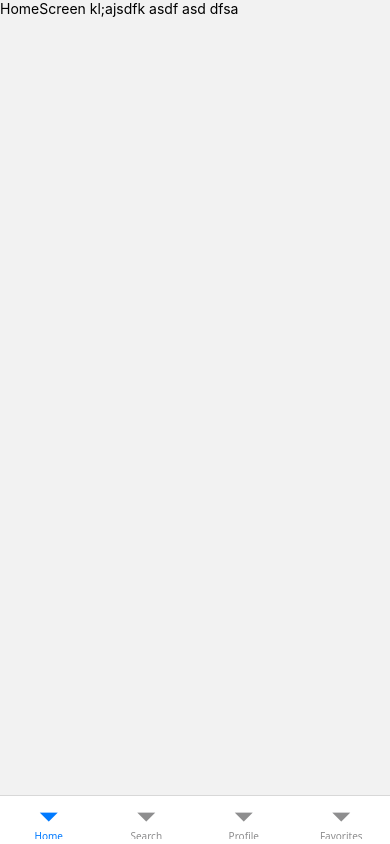
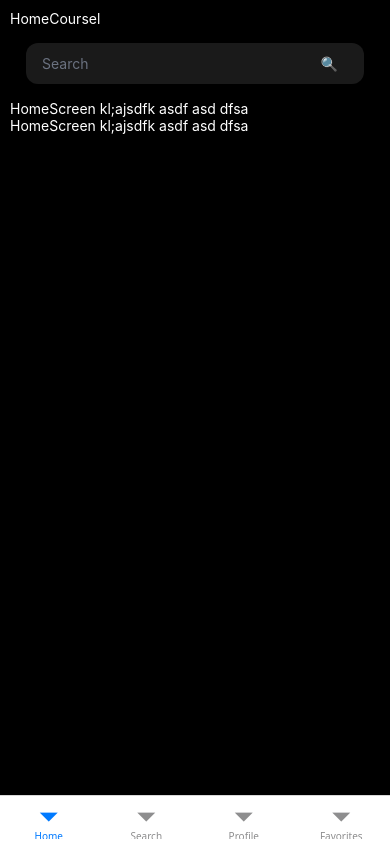
Before and after one commit to sandeep043/Cineverse-Native, a React Native app: screen /Home in a window 390 px wide. Built offline with nearby package versions, Linux system fonts and the light colour scheme.

Commit message:
added Utilities

```diff
--- a/App.tsx
+++ b/App.tsx
@@ -13,25 +13,15 @@ import ProfileScreen from '../Cineverse/src/screens/ProfileScreen';
 import FavoritesScreen from '../Cineverse/src/screens/FavouriteScreen';
 import RootNavigation from './src/navigation/RootNavigator';
 
+function SafeAreaWrapper() {
+  const insets = useSafeAreaInsets();
 
-
-const Stack = createNativeStackNavigator()
-const Tab = createBottomTabNavigator();
-
-// function RootNavigation(){
-//   return (
-
-//   <NavigationContainer>
-//    <Stack.Navigator>
-//     <Stack.Screen name='Home' component={HomeScreen} />
-//     <Stack.Screen name='Search' component={SearchScreen} />
-//     <Stack.Screen name='Profile' component={ProfileScreen} />
-//     <Stack.Screen name='Favorites' component={FavoritesScreen} />
-//     </Stack.Navigator>
-//     </NavigationContainer>
-//   )
-
-// }
+  return (
+    <View style={[styles.container, { paddingTop: insets.top,}]}>
+      <RootNavigation />
+    </View>
+  );
+}
 
 function App() {
   const isDarkMode = useColorScheme() === 'dark';
@@ -39,7 +29,7 @@ function App() {
   return (
     <SafeAreaProvider>
       <StatusBar barStyle={isDarkMode ? 'light-content' : 'dark-content'} />
-     <RootNavigation />
+      <SafeAreaWrapper />
     </SafeAreaProvider>
   );
 }
--- a/package.json
+++ b/package.json
@@ -17,7 +17,7 @@
     "@reduxjs/toolkit": "^2.11.2",
     "react": "19.2.3",
     "react-native": "0.84.0",
-    "react-native-safe-area-context": "^5.6.2",
+    "react-native-safe-area-context": "^5.7.0",
     "react-native-screens": "^4.24.0",
     "react-redux": "^9.2.0"
   },
--- a/src/screens/HomeScreen.js
+++ b/src/screens/HomeScreen.js
@@ -1,13 +1,35 @@
-import { View, Text } from 'react-native'
+import {StyleSheet, View, Text } from 'react-native'
 import React from 'react'
+import HomeCoursel from '../utilities/HomeCoursel'
+import  SearchBar  from '../utilities/SearchBar'
 
 export default function HomeScreen() {
+
+
   return (
-    <View>
-      <Text>HomeScreen
+    <View style={styles.mainContainer}>
+
+      <HomeCoursel />
+      <SearchBar />
+      <Text style={{color:'white'}} >HomeScreen
+        kl;ajsdfk asdf asd dfsa
+
+      </Text>
+      <Text style={{color:'white'}} >HomeScreen
         kl;ajsdfk asdf asd dfsa
 
       </Text>
     </View>
   )
 }
+
+const styles = StyleSheet.create({
+
+  mainContainer: {
+  flex: 1,
+  backgroundColor: '#000',
+  padding: 10
+},
+
+
+})
--- /dev/null
+++ b/src/utilities/HomeCoursel.js
@@ -0,0 +1,10 @@
+import { View, Text } from 'react-native'
+import React from 'react'
+
+export default function HomeCoursel() {
+  return (
+    <View>
+      <Text style={{color:'white'}} >HomeCoursel</Text>
+    </View>
+  )
+}
--- /dev/null
+++ b/src/utilities/SearchBar.js
@@ -0,0 +1,48 @@
+import { StyleSheet, View, Text ,TextInput, Pressable } from 'react-native'
+import React, { useState } from 'react'
+
+
+export default function SearchBar() {
+    const [searchText, setSearchText] = useState('');
+
+    const handleSearch = () => {
+        console.log('Searching for:', searchText);
+    };
+
+  return (
+    <View style={styles.searchContainer}>
+      <TextInput   style={styles.searchInput}
+                    placeholder="Search"
+                    placeholderTextColor="#6b7280"
+                    value={searchText}
+                    onChangeText={(text) => setSearchText(text)} />
+
+      <Pressable style={styles.searchIcon} onPress={handleSearch}>
+                    <Text>🔍</Text>
+      </Pressable>
+    </View>
+
+  )
+}
+
+const styles = StyleSheet.create({
+searchContainer: {
+        flexDirection: 'row',
+        alignItems: 'center',
+        marginHorizontal: 16,
+        marginVertical: 16,
+        backgroundColor: '#1a1a1a',
+        borderRadius: 12,
+        paddingHorizontal: 16,
+    },
+searchInput: {
+        flex: 1,
+        paddingVertical: 12,
+        color: '#ffffff',
+        fontSize: 14,
+    },
+    searchIcon: {
+        padding: 10,
+    },
+
+});
```
Also changed, not shown: 1 other file (tests, documents, lock files or other folders).
